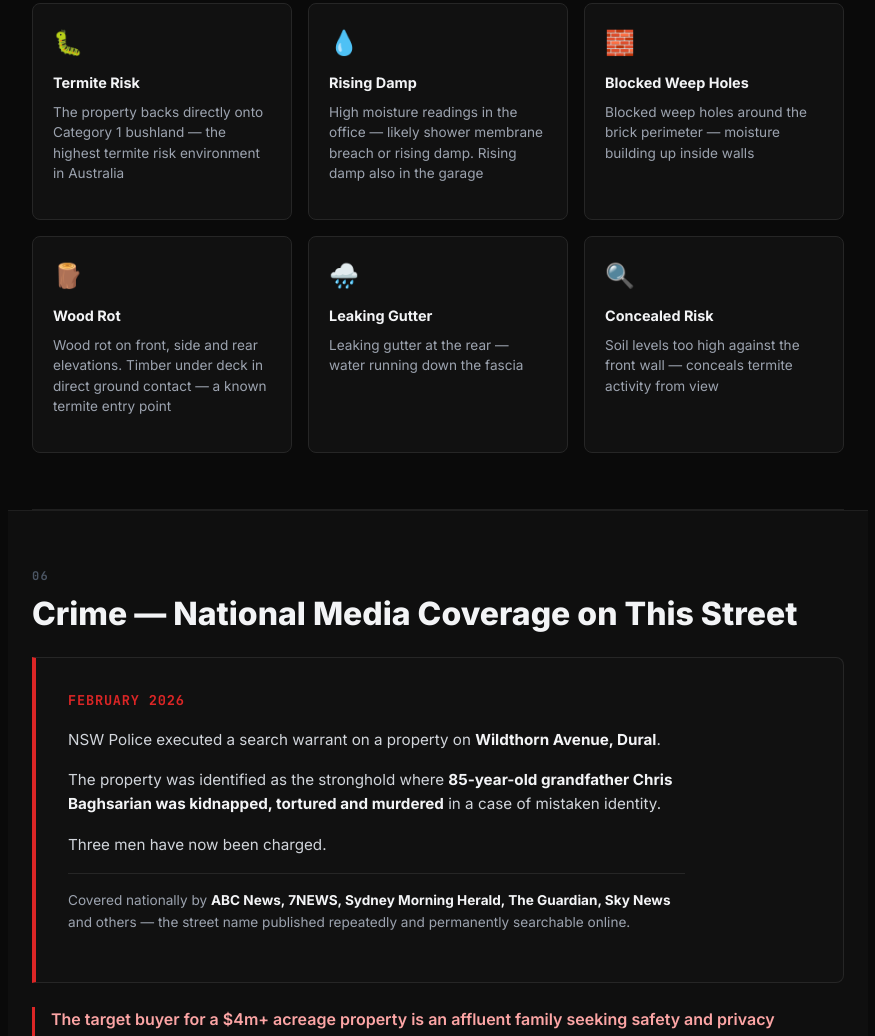
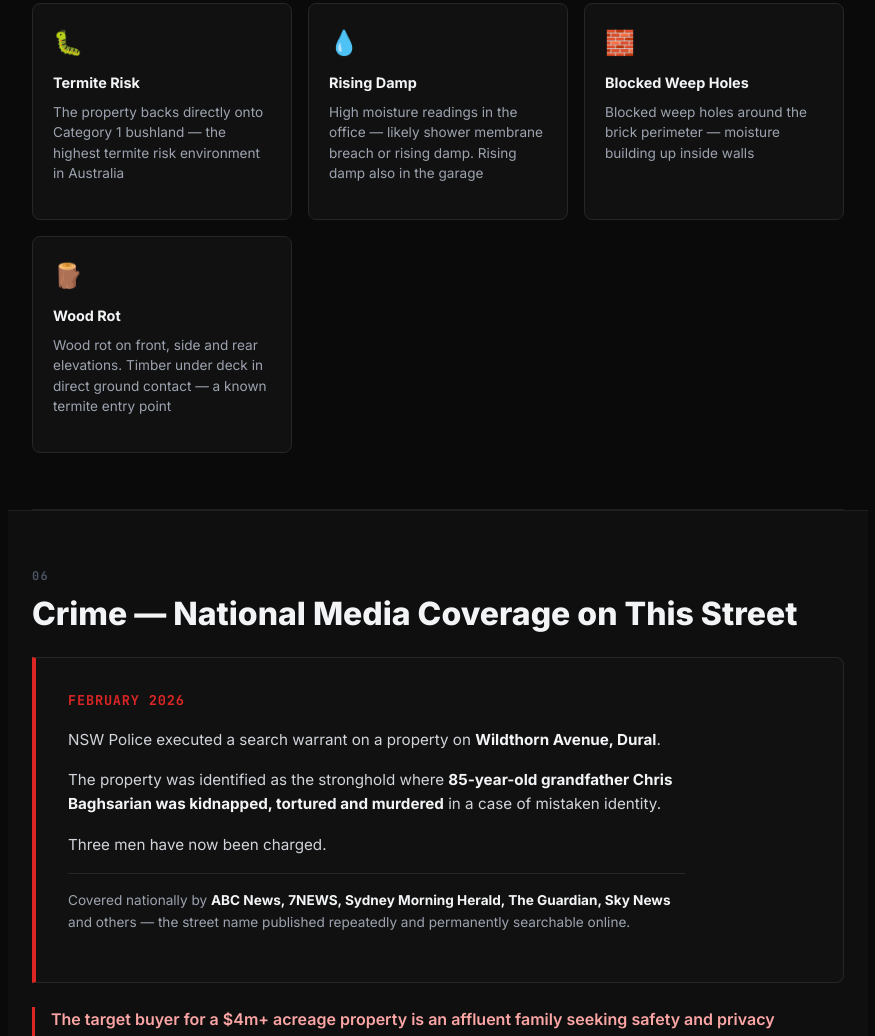
Before and after one commit to makemoneytrading/duralreports, a plain HTML site: page index.html in a window 1280 px wide. Shown: the part 3967-5003 px from the top of the page, without its empty margins (202-1077 px from the left). Drawn offline with Linux system fonts and the light colour scheme.

Commit message:
Remove leaking gutter and concealed risk defect cards

```diff
--- a/index.html
+++ b/index.html
@@ -273,16 +273,7 @@
             <h3>Wood Rot</h3>
             <p>Wood rot on front, side and rear elevations. Timber under deck in direct ground contact — a known termite entry point</p>
           </div>
-          <div class="defect-card">
-            <div class="defect-icon">🌧️</div>
-            <h3>Leaking Gutter</h3>
-            <p>Leaking gutter at the rear — water running down the fascia</p>
-          </div>
-          <div class="defect-card">
-            <div class="defect-icon">🔍</div>
-            <h3>Concealed Risk</h3>
-            <p>Soil levels too high against the front wall — conceals termite activity from view</p>
-          </div>
+
         </div>
       </div>
     </section>
```
